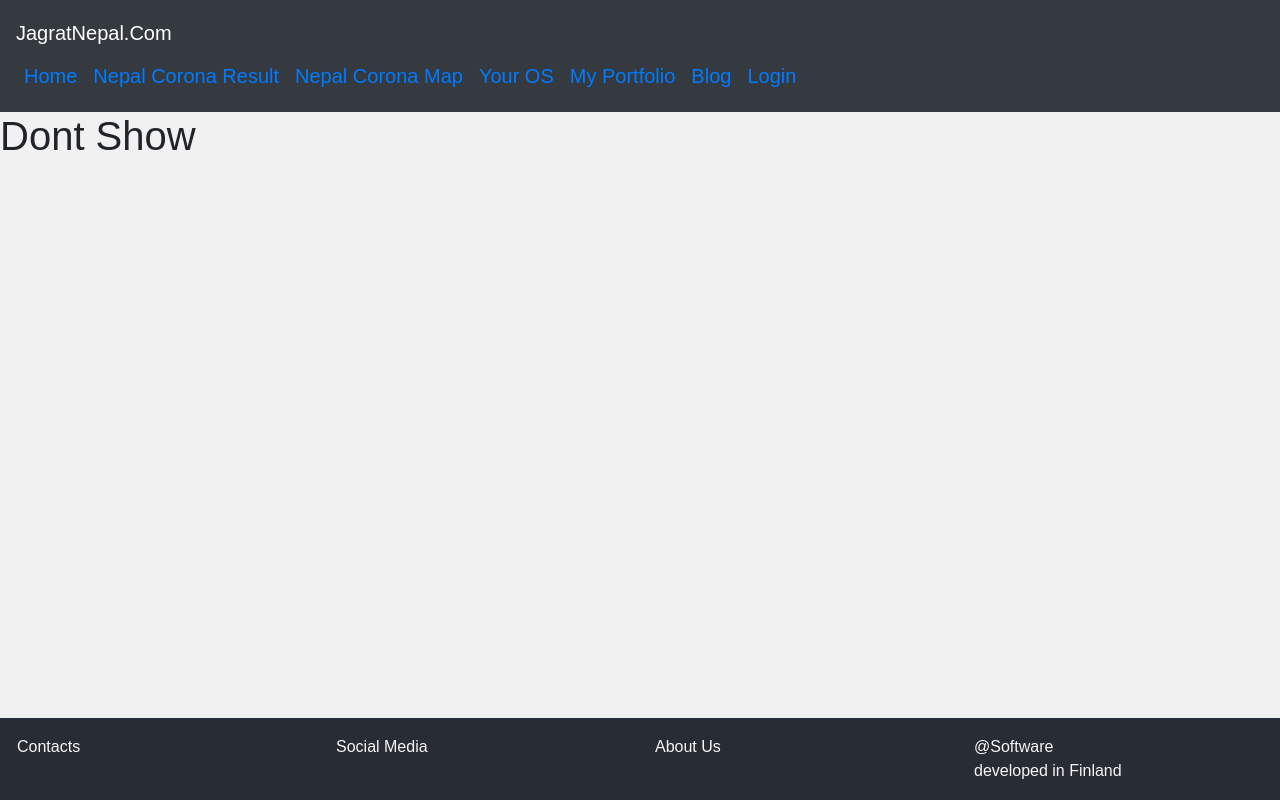
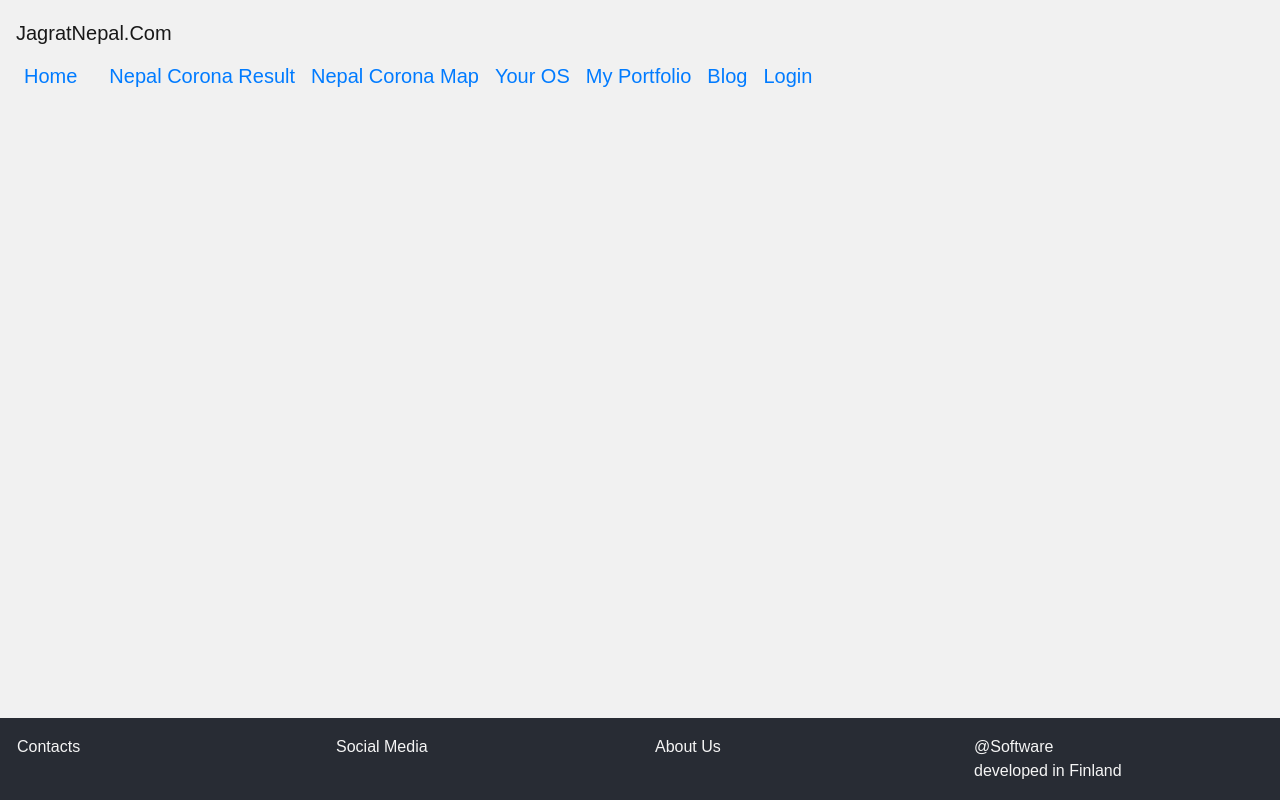
Before and after one commit to SannatKumar/transparency-nepal, a React (Create React App) app: page / in a window 1280 px wide. Built offline with nearby package versions, Linux system fonts and the light colour scheme.

Commit message:
Home component removed

```diff
--- a/src/components/Header.js
+++ b/src/components/Header.js
@@ -1,4 +1,4 @@
-import React from "react";
+import React,{Component} from "react";
 import "./Header.css";
 import "bootstrap/dist/css/bootstrap.min.css";
 import { Navbar } from "react-bootstrap";
@@ -11,31 +11,23 @@ import App from "../App";
 import CoronaDetail from '../coronaresult/CoronaDetail.js';
 import Login from "../containers/Login";
 
-class Header extends React.Component {
+class Header extends Component {
    render(){
     return (
       <div className="Header">
           <Router>
-                <Navbar bg="dark" variant="dark">
-                  <Navbar.Brand href="/app">
-                    <a className="navbar-brand" href="/app">
+                <Navbar >
+                  <Navbar.Brand href="/home">
+                    <a className="navbar-brand" id ="webtitle" href="/home">
                       JagratNepal.Com
                     </a>
-                    <button
-                      className="navbar-toggler"
-                      type="button"
-                      data-toggle="collapse"
-                      data-target="#navbarNav"
-                      aria-controls="navbarNav"
-                      aria-expanded="false"
-                      aria-label="Toggle navigation"
-                    >
-                      <span class="navbar-toggler-icon"></span>
-                    </button>
                     <div className="collapse navbar-collapse" id="navbarNav">
                       <ul className="navbar-nav">
                         <li className="nav-item nav-link active" id = "home">
-                          <Link to="/app/">Home</Link>
+                          <Link to="/home/">Home</Link>
+                        </li>
+                        <li className="nav-item nav-link" id = "app">
+                          <Link to="/app/"></Link>
                         </li>
                         <li className="nav-item nav-link" id = "nepalcorona">
                           <Link to="/coronaresult/">Nepal Corona Result</Link>
@@ -59,7 +51,6 @@ class Header extends React.Component {
                     </div>
                   </Navbar.Brand>
                 </Navbar>
-              <Route path="/" exact component={App} />
               <Route path="/app" exact component={App} />
               <Route path="/coronaresult" exact component={CoronaResult} />
               <Route path="/osresult" exact component={OsResult} />
```
